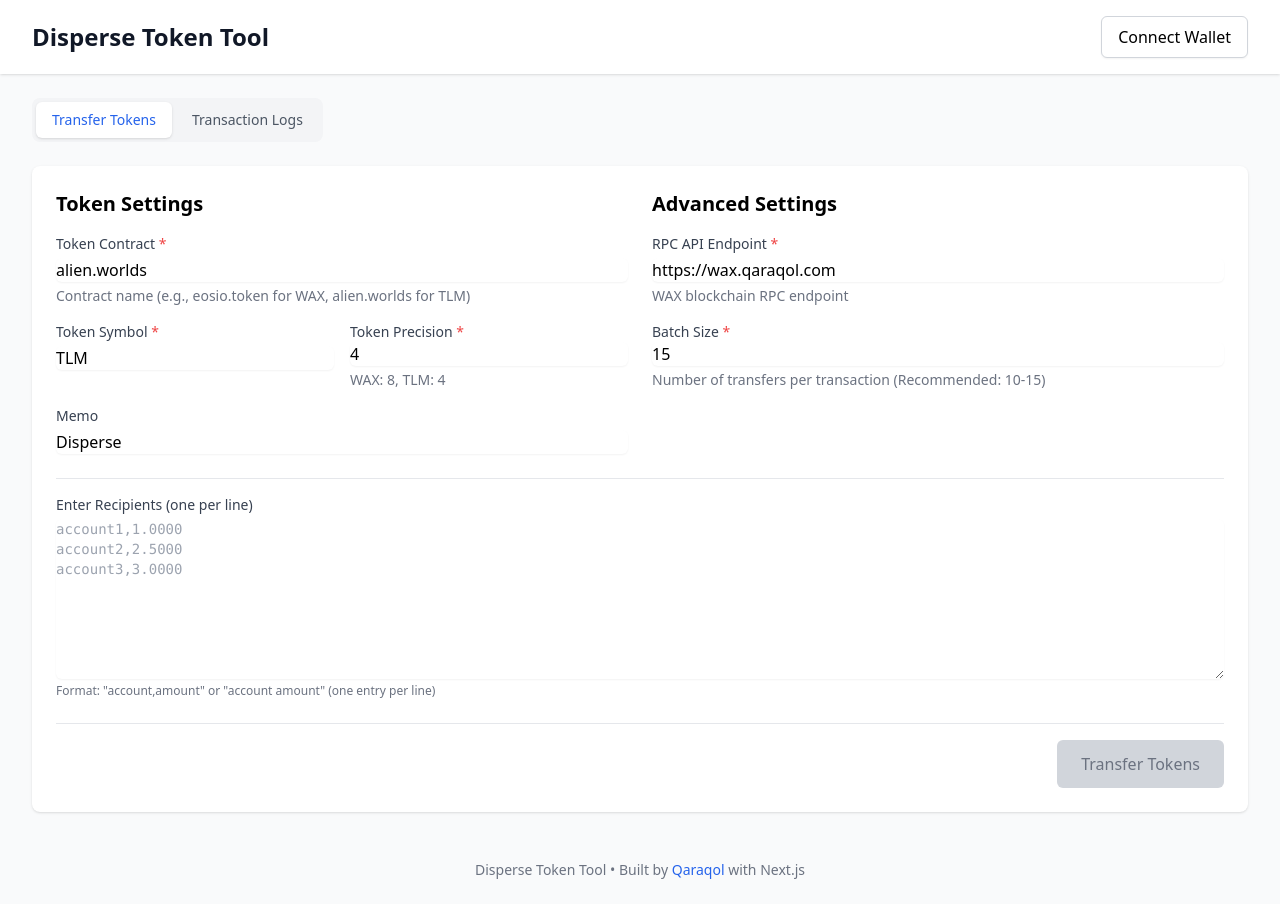
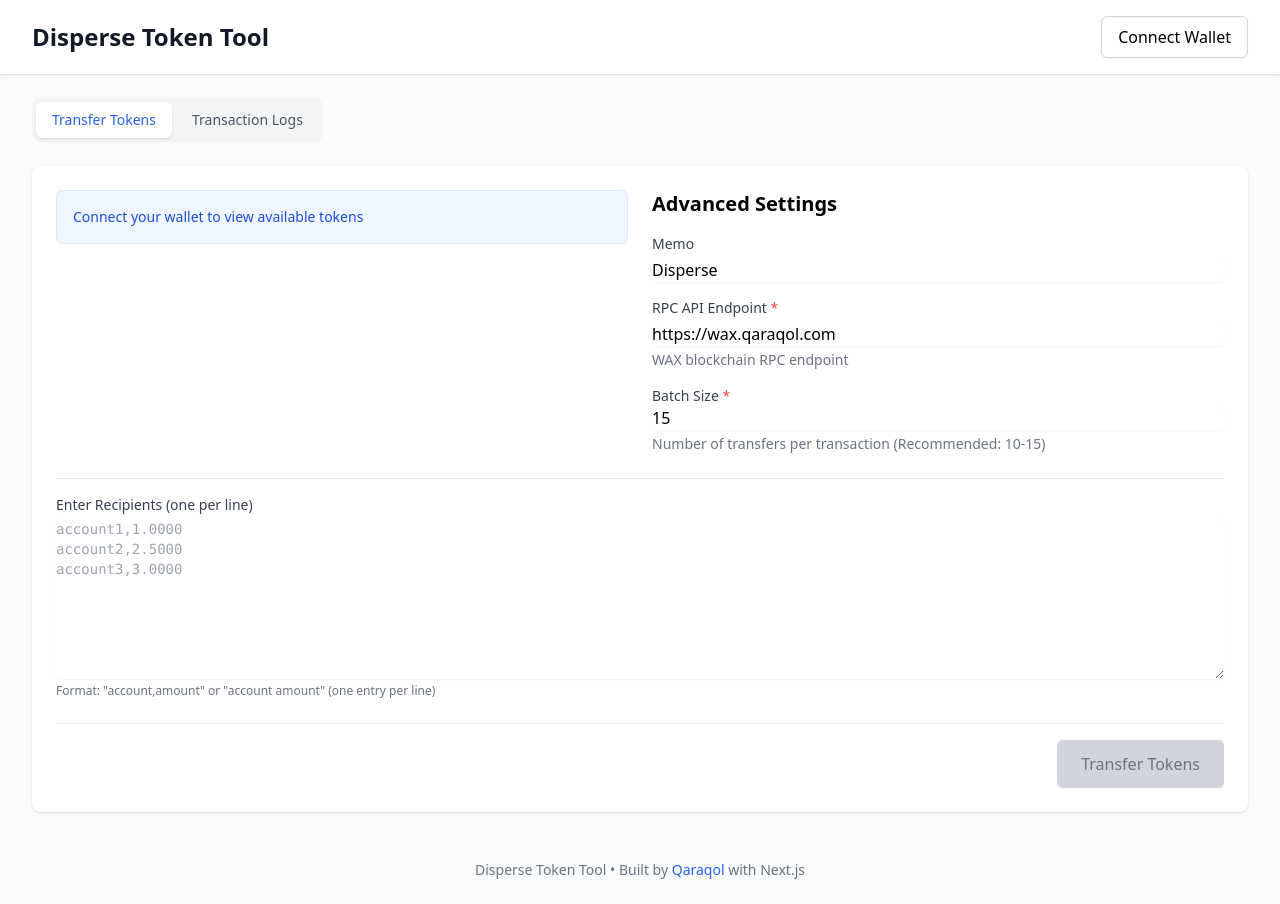
Before and after one commit to qaraqol/disperse-web, a Next.js app: page / in a window 1280 px wide. Built offline with nearby package versions, Linux system fonts and the light colour scheme.

Commit message:
updated token selection

```diff
--- /dev/null
+++ b/app/components/TokenSelector.js
@@ -0,0 +1,215 @@
+"use client";
+
+import { useState, useEffect } from "react";
+
+const TokenSelector = ({ walletAccount, onTokenSelect, isProcessing }) => {
+  const [tokens, setTokens] = useState([]);
+  const [filteredTokens, setFilteredTokens] = useState([]);
+  const [isLoading, setIsLoading] = useState(false);
+  const [error, setError] = useState(null);
+  const [selectedToken, setSelectedToken] = useState(null);
+  const [searchQuery, setSearchQuery] = useState("");
+
+  useEffect(() => {
+    const fetchTokens = async () => {
+      if (!walletAccount) {
+        setTokens([]);
+        setFilteredTokens([]);
+        return;
+      }
+
+      setIsLoading(true);
+      setError(null);
+
+      try {
+        const response = await fetch(
+          `https://lightapi-wax.qaraqol.com/api/balances/wax/${walletAccount}`
+        );
+
+        if (!response.ok) {
+          throw new Error(`Failed to fetch balances: ${response.status}`);
+        }
+
+        const data = await response.json();
+
+        if (data.balances && Array.isArray(data.balances)) {
+          // Filter tokens with non-zero balance
+          const availableTokens = data.balances.filter(
+            (token) => parseFloat(token.amount) > 0
+          );
+
+          // Sort tokens by currency name alphabetically
+          availableTokens.sort((a, b) => a.currency.localeCompare(b.currency));
+
+          setTokens(availableTokens);
+          setFilteredTokens(availableTokens);
+
+          // Select first token by default if available
+          if (availableTokens.length > 0 && !selectedToken) {
+            handleTokenSelect(availableTokens[0]);
+          }
+        } else {
+          setTokens([]);
+          setFilteredTokens([]);
+        }
+      } catch (err) {
+        console.error("Error fetching token balances:", err);
+        setError("Unable to load token balances. Please try again.");
+      } finally {
+        setIsLoading(false);
+      }
+    };
+
+    fetchTokens();
+  }, [walletAccount]);
+
+  // Filter tokens when search query changes
+  useEffect(() => {
+    if (searchQuery.trim() === "") {
+      setFilteredTokens(tokens);
+    } else {
+      const query = searchQuery.toLowerCase();
+      const filtered = tokens.filter(
+        (token) =>
+          token.currency.toLowerCase().includes(query) ||
+          token.contract.toLowerCase().includes(query)
+      );
+      setFilteredTokens(filtered);
+    }
+  }, [searchQuery, tokens]);
+
+  const handleTokenSelect = (token) => {
+    setSelectedToken(token);
+    onTokenSelect({
+      contractName: token.contract,
+      tokenName: token.currency,
+      tokenPrecision: parseInt(token.decimals),
+      balance: token.amount,
+    });
+  };
+
+  if (!walletAccount) {
+    return (
+      <div className="bg-blue-50 border border-blue-100 rounded-md p-4 text-sm text-blue-700">
+        Connect your wallet to view available tokens
+      </div>
+    );
+  }
+
+  return (
+    <div className="space-y-4">
+      <h2 className="text-xl font-semibold">Your Tokens</h2>
+
+      {isLoading ? (
+        <div className="flex items-center space-x-2 text-gray-500">
+          <svg
+            className="animate-spin h-5 w-5"
+            xmlns="http://www.w3.org/2000/svg"
+            fill="none"
+            viewBox="0 0 24 24"
+          >
+            <circle
+              className="opacity-25"
+              cx="12"
+              cy="12"
+              r="10"
+              stroke="currentColor"
+              strokeWidth="4"
+            ></circle>
+            <path
+              className="opacity-75"
+              fill="currentColor"
+              d="M4 12a8 8 0 018-8V0C5.373 0 0 5.373 0 12h4zm2 5.291A7.962 7.962 0 014 12H0c0 3.042 1.135 5.824 3 7.938l3-2.647z"
+            ></path>
+          </svg>
+          <span>Loading tokens...</span>
+        </div>
+      ) : error ? (
+        <div className="bg-red-50 border border-red-100 rounded-md p-4 text-sm text-red-700">
+          {error}
+        </div>
+      ) : tokens.length === 0 ? (
+        <div className="bg-yellow-50 border border-yellow-100 rounded-md p-4 text-sm text-yellow-700">
+          No tokens found with available balance
+        </div>
+      ) : (
+        <div className="space-y-2">
+          {/* Search bar */}
+          <div className="relative">
+            <div className="absolute inset-y-0 left-0 pl-3 flex items-center pointer-events-none">
+              <svg
+                className="h-5 w-5 text-gray-400"
+                xmlns="http://www.w3.org/2000/svg"
+                viewBox="0 0 20 20"
+                fill="currentColor"
+                aria-hidden="true"
+              >
+                <path
+                  fillRule="evenodd"
+                  d="M8 4a4 4 0 100 8 4 4 0 000-8zM2 8a6 6 0 1110.89 3.476l4.817 4.817a1 1 0 01-1.414 1.414l-4.816-4.816A6 6 0 012 8z"
+                  clipRule="evenodd"
+                />
+              </svg>
+            </div>
+            <input
+              type="text"
+              className="block w-full pl-10 pr-3 py-2 border border-gray-300 rounded-md leading-5 bg-white placeholder-gray-500 focus:outline-none focus:placeholder-gray-400 focus:ring-1 focus:ring-blue-500 focus:border-blue-500 sm:text-sm"
+              placeholder="Search tokens..."
+              value={searchQuery}
+              onChange={(e) => setSearchQuery(e.target.value)}
+              disabled={isProcessing}
+            />
+          </div>
+
+          {/* Token count */}
+          <div className="text-xs text-gray-500">
+            {filteredTokens.length} of {tokens.length} tokens
+            {searchQuery && ` matching "${searchQuery}"`}
+          </div>
+
+          {/* Token list with scrollbar */}
+          <div className="border border-gray-200 rounded-md overflow-hidden">
+            <div className="max-h-72 overflow-y-auto">
+              {filteredTokens.length === 0 ? (
+                <div className="p-4 text-center text-gray-500 text-sm">
+                  No tokens match your search
+                </div>
+              ) : (
+                filteredTokens.map((token) => (
+                  <div
+                    key={`${token.contract}-${token.currency}`}
+                    onClick={() => !isProcessing && handleTokenSelect(token)}
+                    className={`p-3 border-b border-gray-200 last:border-b-0 cursor-pointer transition ${
+                      selectedToken &&
+                      selectedToken.currency === token.currency &&
+                      selectedToken.contract === token.contract
+                        ? "bg-blue-50"
+                        : "hover:bg-gray-50"
+                    } ${isProcessing ? "opacity-50 cursor-not-allowed" : ""}`}
+                  >
+                    <div className="flex justify-between items-center">
+                      <div>
+                        <div className="font-medium">{token.currency}</div>
+                        <div className="text-xs text-gray-500">
+                          {token.contract}
+                        </div>
+                      </div>
+                      <div className="text-right">
+                        <div className="font-medium">
+                          {parseFloat(token.amount).toFixed(token.decimals)}
+                        </div>
+                        <div className="text-xs text-gray-500">Balance</div>
+                      </div>
+                    </div>
+                  </div>
+                ))
+              )}
+            </div>
+          </div>
+        </div>
+      )}
+    </div>
+  );
+};
+
+export default TokenSelector;
--- a/app/page.js
+++ b/app/page.js
@@ -1,9 +1,10 @@
 "use client";
 
-import { useState } from "react";
+import { useState, useEffect } from "react";
 import TransactionLogs from "./components/TransactionLogs";
 import TransactionStatus from "./components/TransactionStatus";
 import WalletLogin from "./components/WalletLogin";
+import TokenSelector from "./components/TokenSelector";
 import { sendTokenTransfer } from "./lib/walletAuth";
 
 export default function Home() {
@@ -24,9 +25,9 @@ export default function Home() {
     // Default config if nothing in localStorage
     return {
       rpcApi: "https://wax.qaraqol.com",
-      contractName: "alien.worlds", // eosio.token for WAX tokens
-      tokenName: "TLM",
-      tokenPrecision: 4, // Common include 8 for WAX and 4 for TLM
+      contractName: "", // Will be populated from token selector
+      tokenName: "", // Will be populated from token selector
+      tokenPrecision: 4,
       memo: "Disperse",
       batchSize: 15,
     };
@@ -37,6 +38,7 @@ export default function Home() {
   const [isProcessing, setIsProcessing] = useState(false);
   const [transactionStatus, setTransactionStatus] = useState(null);
   const [walletData, setWalletData] = useState(null);
+  const [selectedTokenBalance, setSelectedTokenBalance] = useState(null);
 
   const addLog = (message, type = "info") => {
     const timestamp = new Date().toISOString();
@@ -56,6 +58,16 @@ export default function Home() {
     }
   };
 
+  const handleTokenSelect = (tokenData) => {
+    handleConfigUpdate({
+      ...config,
+      contractName: tokenData.contractName,
+      tokenName: tokenData.tokenName,
+      tokenPrecision: tokenData.tokenPrecision,
+    });
+    setSelectedTokenBalance(tokenData.balance);
+  };
+
   const validateAndParseRecipients = () => {
     if (!recipientsInput.trim()) {
       setValidationError("Please add at least one recipient");
@@ -71,6 +83,7 @@ export default function Home() {
 
       const errors = [];
       const parsedRecipients = [];
+      let totalAmount = 0;
 
       lines.forEach((line, lineIndex) => {
         let receiverName, amount;
@@ -107,12 +120,25 @@ export default function Home() {
         }
 
         if (receiverName && amount && !isNaN(amount) && Number(amount) > 0) {
+          const parsedAmount = Number(amount);
+          totalAmount += parsedAmount;
+
           parsedRecipients.push({
             receiverName,
-            amount: Number(amount),
+            amount: parsedAmount,
           });
         }
       });
+
+      // Check if total amount exceeds available balance
+      if (
+        selectedTokenBalance &&
+        totalAmount > parseFloat(selectedTokenBalance)
+      ) {
+        errors.push(
+          `Total amount (${totalAmount}) exceeds your available balance (${selectedTokenBalance})`
+        );
+      }
 
       if (errors.length > 0) {
         setValidationError(
@@ -148,6 +174,12 @@ export default function Home() {
       return;
     }
 
+    // Check if token is selected
+    if (!config.contractName || !config.tokenName) {
+      setTransactionStatus({ error: "Please select a token first" });
+      return;
+    }
+
     // Validate and parse recipients
     const parsedRecipients = validateAndParseRecipients();
     if (!parsedRecipients) {
@@ -160,7 +192,7 @@ export default function Home() {
     // Start processing
     setIsProcessing(true);
     addLog(
-      `Starting to process ${recipientCount} transfers in batches of ${config.batchSize}`
+      `Starting to process ${recipientCount} transfers of ${config.tokenName} in batches of ${config.batchSize}`
     );
 
     try {
@@ -233,6 +265,7 @@ export default function Home() {
       ...prev,
       senderName: "",
     }));
+    setSelectedTokenBalance(null);
     addLog("Disconnected from wallet", "info");
   };
 
@@ -283,97 +316,20 @@ export default function Home() {
           {activeTab === "transfer" && (
             <div className="space-y-6">
               <div className="grid grid-cols-1 md:grid-cols-2 gap-6">
-                {/* Token Configuration */}
+                {/* Token Selection */}
+                <div>
+                  <TokenSelector
+                    walletAccount={walletData?.account}
+                    onTokenSelect={handleTokenSelect}
+                    isProcessing={isProcessing}
+                  />
+                </div>
+
+                {/* Advanced Settings */}
                 <div className="space-y-4">
-                  <h2 className="text-xl font-semibold mb-4">Token Settings</h2>
-                  <div>
-                    <label
-                      htmlFor="contractName"
-                      className="block text-sm font-medium text-gray-700"
-                    >
-                      Token Contract <span className="text-red-500">*</span>
-                    </label>
-                    <input
-                      type="text"
-                      name="contractName"
-                      id="contractName"
-                      value={config.contractName}
-                      onChange={(e) =>
-                        handleConfigUpdate({
-                          ...config,
-                          contractName: e.target.value,
-                        })
-                      }
-                      disabled={isProcessing}
-                      className="mt-1 block w-full rounded-md border-gray-300 shadow-sm focus:border-blue-500 focus:ring-blue-500 disabled:bg-gray-100 disabled:text-gray-500"
-                      placeholder="eosio.token"
-                      required
-                    />
-                    <p className="mt-1 text-sm text-gray-500">
-                      Contract name (e.g., eosio.token for WAX, alien.worlds for
-                      TLM)
-                    </p>
-                  </div>
-
-                  <div className="grid grid-cols-2 gap-4">
-                    <div>
-                      <label
-                        htmlFor="tokenName"
-                        className="block text-sm font-medium text-gray-700"
-                      >
-                        Token Symbol <span className="text-red-500">*</span>
-                      </label>
-                      <input
-                        type="text"
-                        name="tokenName"
-                        id="tokenName"
-                        value={config.tokenName}
-                        onChange={(e) =>
-                          handleConfigUpdate({
-                            ...config,
-                            tokenName: e.target.value,
-                          })
-                        }
-                        disabled={isProcessing}
-                        className="mt-1 block w-full rounded-md border-gray-300 shadow-sm focus:border-blue-500 focus:ring-blue-500 disabled:bg-gray-100 disabled:text-gray-500"
-                        placeholder="WAX"
-                        required
-                      />
-                    </div>
-
-                    <div>
-                      <label
-                        htmlFor="tokenPrecision"
-                        className="block text-sm font-medium text-gray-700"
-                      >
-                        Token Precision <span className="text-red-500">*</span>
-                      </label>
-                      <input
-                        type="number"
-                        name="tokenPrecision"
-                        id="tokenPrecision"
-                        value={config.tokenPrecision}
-                        onChange={(e) =>
-                          handleConfigUpdate({
-                            ...config,
-                            tokenPrecision:
-                              e.target.value === ""
-                                ? ""
-                                : Number(e.target.value),
-                          })
-                        }
-                        disabled={isProcessing}
-                        min="0"
-                        max="18"
-                        className="mt-1 block w-full rounded-md border-gray-300 shadow-sm focus:border-blue-500 focus:ring-blue-500 disabled:bg-gray-100 disabled:text-gray-500"
-                        required
-                      />
-                      <p className="mt-1 text-sm text-gray-500">
-                        WAX: 8, TLM: 4
-                      </p>
-                    </div>
-                  </div>
-
+                  <h2 className="text-xl font-semibold mb-4">
+                    Advanced Settings
+                  </h2>
                   <div>
                     <label
                       htmlFor="memo"
@@ -397,13 +353,6 @@ export default function Home() {
                       placeholder="Disperse"
                     />
                   </div>
-                </div>
-
-                {/* Advanced Settings */}
-                <div className="space-y-4">
-                  <h2 className="text-xl font-semibold mb-4">
-                    Advanced Settings
-                  </h2>
                   <div>
                     <label
                       htmlFor="rpcApi"
@@ -461,6 +410,32 @@ export default function Home() {
                       Number of transfers per transaction (Recommended: 10-15)
                     </p>
                   </div>
+
+                  {config.contractName && config.tokenName && (
+                    <div className="mt-4 p-3 bg-green-50 border border-green-100 rounded-md">
+                      <h3 className="text-sm font-medium text-green-800">
+                        Selected Token
+                      </h3>
+                      <div className="mt-1 grid grid-cols-2 gap-2 text-sm">
+                        <div>
+                          <p className="text-gray-600">Token:</p>
+                          <p className="font-medium">{config.tokenName}</p>
+                        </div>
+                        <div>
+                          <p className="text-gray-600">Contract:</p>
+                          <p className="font-medium">{config.contractName}</p>
+                        </div>
+                        <div>
+                          <p className="text-gray-600">Precision:</p>
+                          <p className="font-medium">{config.tokenPrecision}</p>
+                        </div>
+                        <div>
+                          <p className="text-gray-600">Balance:</p>
+                          <p className="font-medium">{selectedTokenBalance}</p>
+                        </div>
+                      </div>
+                    </div>
+                  )}
                 </div>
               </div>
 
@@ -514,11 +489,15 @@ export default function Home() {
                   onClick={handleStartProcess}
                   disabled={
                     !config.senderName ||
+                    !config.contractName ||
+                    !config.tokenName ||
                     !recipientsInput.trim() ||
                     isProcessing
                   }
                   className={`px-6 py-3 rounded-md text-base font-medium ${
                     !config.senderName ||
+                    !config.contractName ||
+                    !config.tokenName ||
                     !recipientsInput.trim() ||
                     isProcessing
                       ? "bg-gray-300 text-gray-500 cursor-not-allowed"
```
Also changed, not shown: 1 other file (tests, documents, lock files or other folders).
